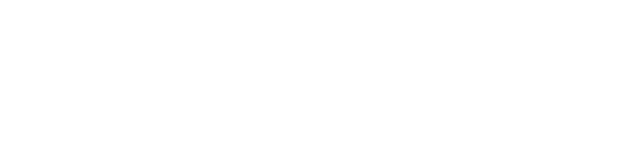
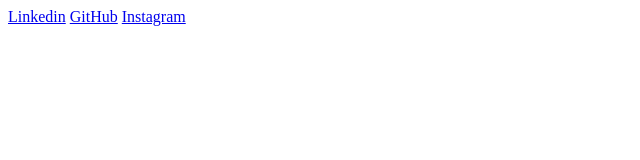
Before and after one commit to ZoeRorvig/my-portfolio, a plain HTML site: page index.html in a window 1280 px wide. Shown: the whole page, without its empty margins (0-640 px from the left). Drawn offline with Linux system fonts and the light colour scheme.

Commit message:
added footer links

```diff
--- a/index.html
+++ b/index.html
@@ -24,6 +24,9 @@
 
     <!-- TODO: Add links to socials in footer -->
     <footer>
+        <a href="https://www.linkedin.com/in/zoerorvig/" target="_blank">Linkedin</a>
+        <a href="https://github.com/ZoeRorvig" target="_blank">GitHub</a>
+        <a href="https://www.instagram.com/mightyzorvig/" target="_blank">Instagram</a>
     </footer>
 </body>
 
```
